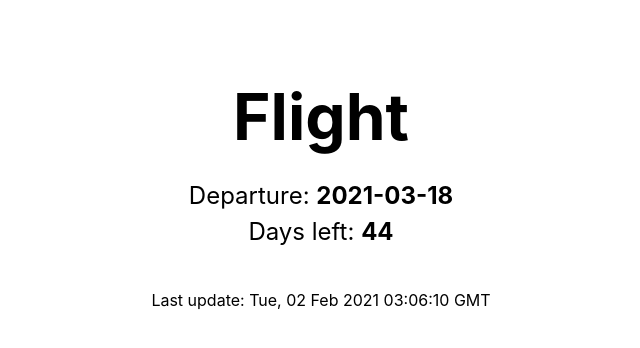
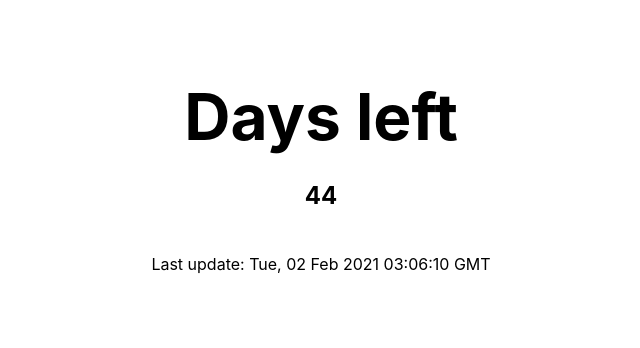
Before and after one commit to giovannymassuia/countdown-app, a Next.js app: page / in a window 1280 px wide. Shown: the top 348 px of the page, without its empty margins (319-959 px from the left). Built offline with nearby package versions, Linux system fonts and the light colour scheme.

Commit message:
Update index.js

```diff
--- a/pages/index.js
+++ b/pages/index.js
@@ -13,13 +13,11 @@ export default function Home({ lastUpdate }) {
 
       <main className={styles.main}>
         <h1 className={styles.title}>
-          Flight
+          Days left
         </h1>
 
         <p className={styles.description}>
-          Departure: <strong>2021-03-18</strong>
-          <br/>
-          Days left: <strong>{differenceInCalendarDays(new Date(2021, 2, 18), new Date())}</strong>
+          <strong>{differenceInCalendarDays(new Date(2021, 2, 18), new Date())}</strong>
         </p>
 
         <footer>
```
